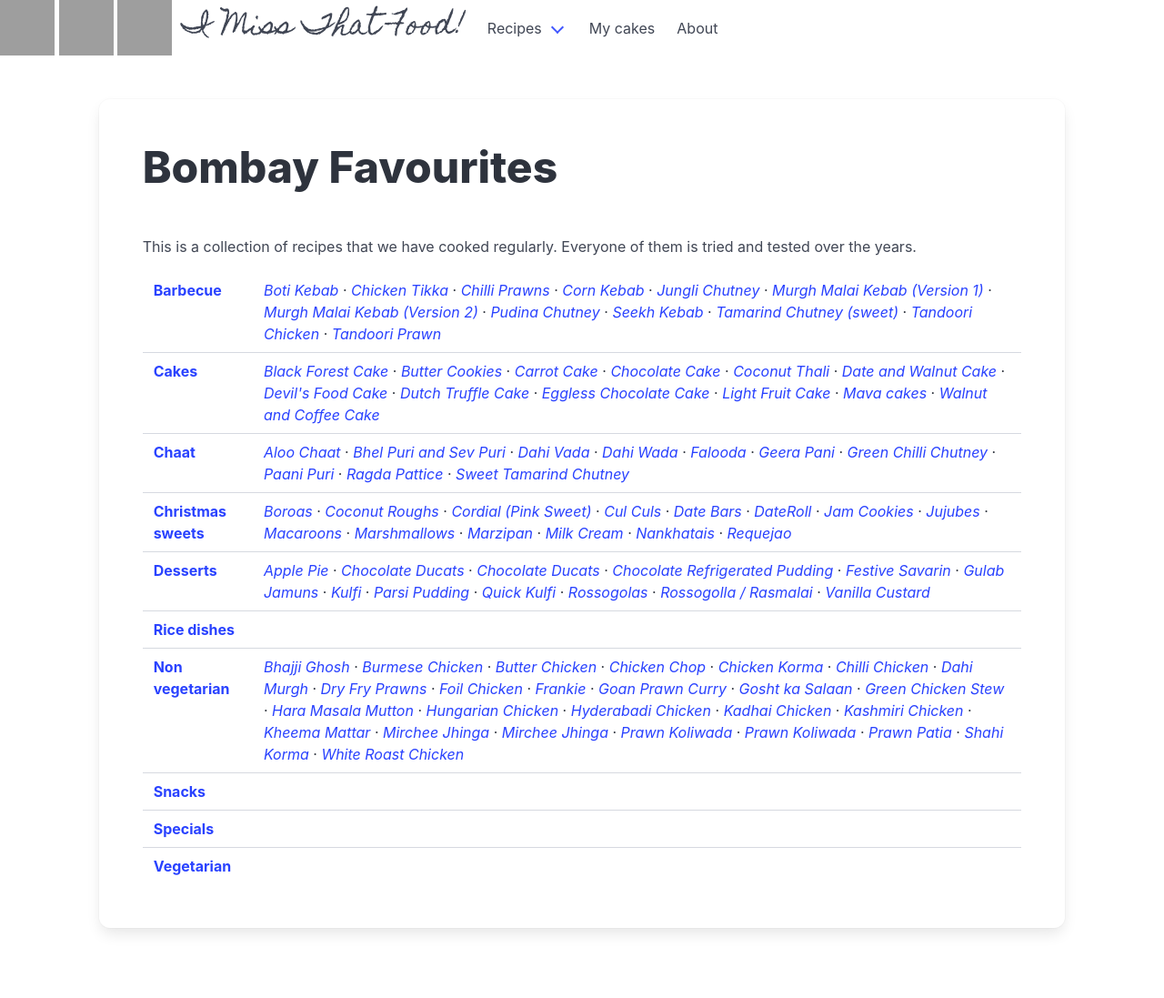
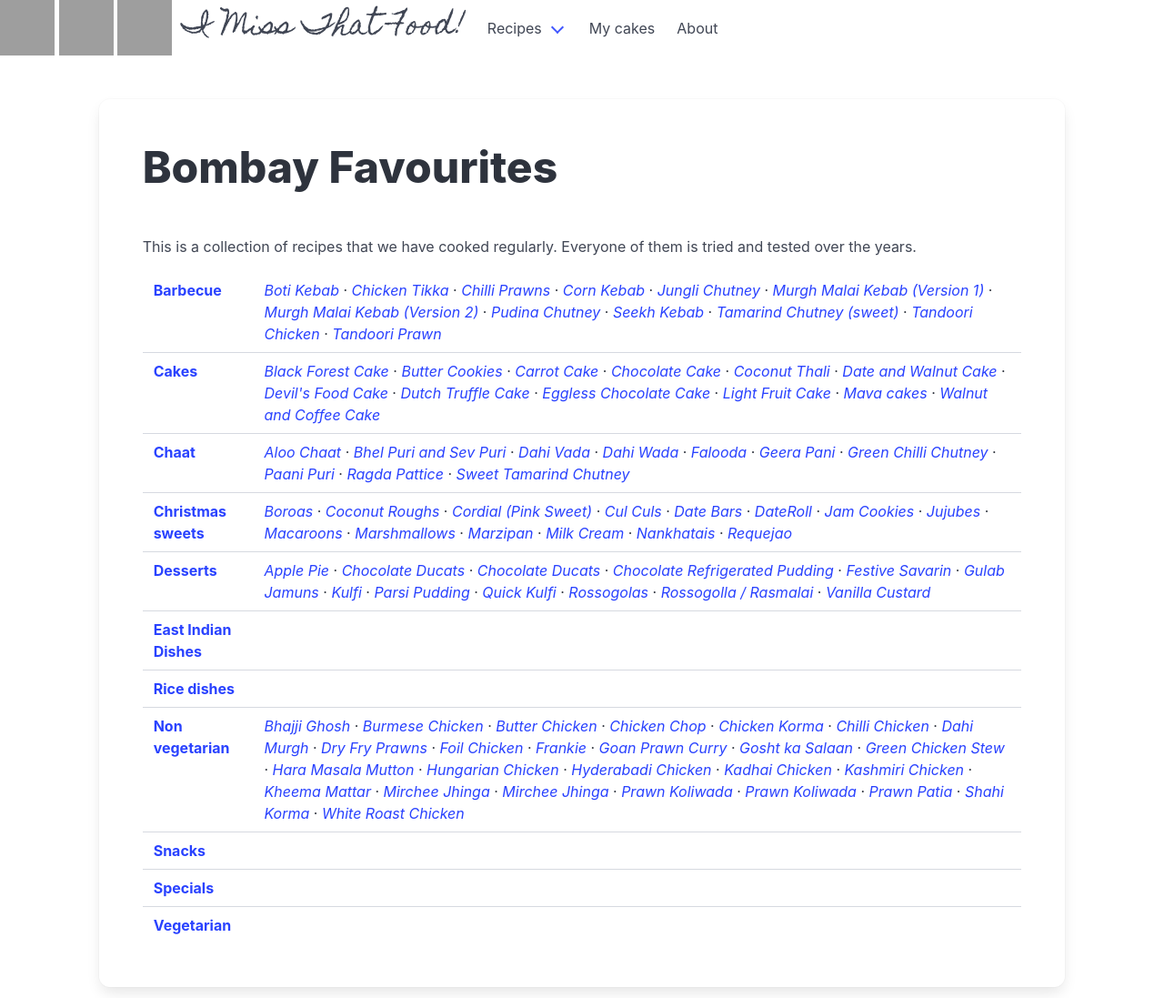
Before and after one commit to imissthatfood/imissthatfood.github.io, a Jekyll site: the page built from _pages/bombay.md, in a window 1280 px wide. Shown: the whole page at 91% size. Built offline with Jekyll 4.4.1, drawn with Linux system fonts in a browser that asks for light colours; before the commit the page ends 1032 px from its top, so only the background shows below that; grey boxes are pictures that could not be loaded.

Commit message:
Update _config.yml

```diff
--- a/_config.yml
+++ b/_config.yml
@@ -55,6 +55,7 @@ cats:
     chaat: "Chaat"
     christmas: "Christmas sweets"
     desserts: "Desserts"
+    east Indian: "East Indian Dishes"
     rice: "Rice dishes"
     nonveg: "Non vegetarian"
     bsnacks: "Snacks"
```
